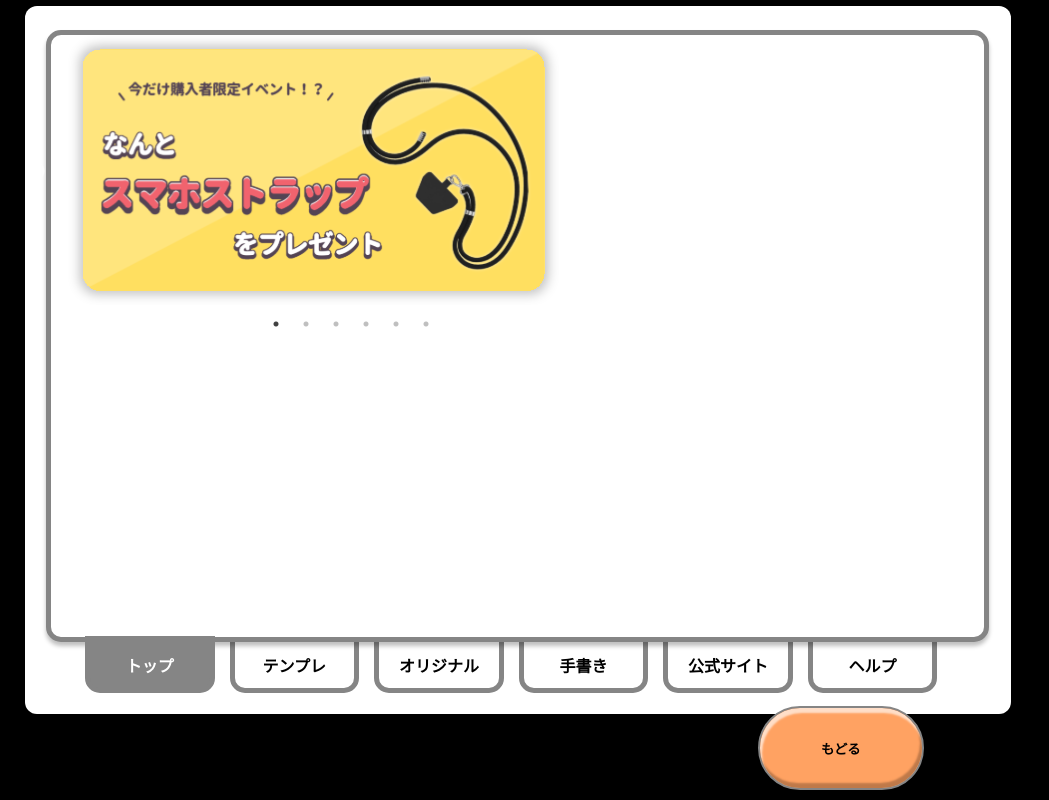
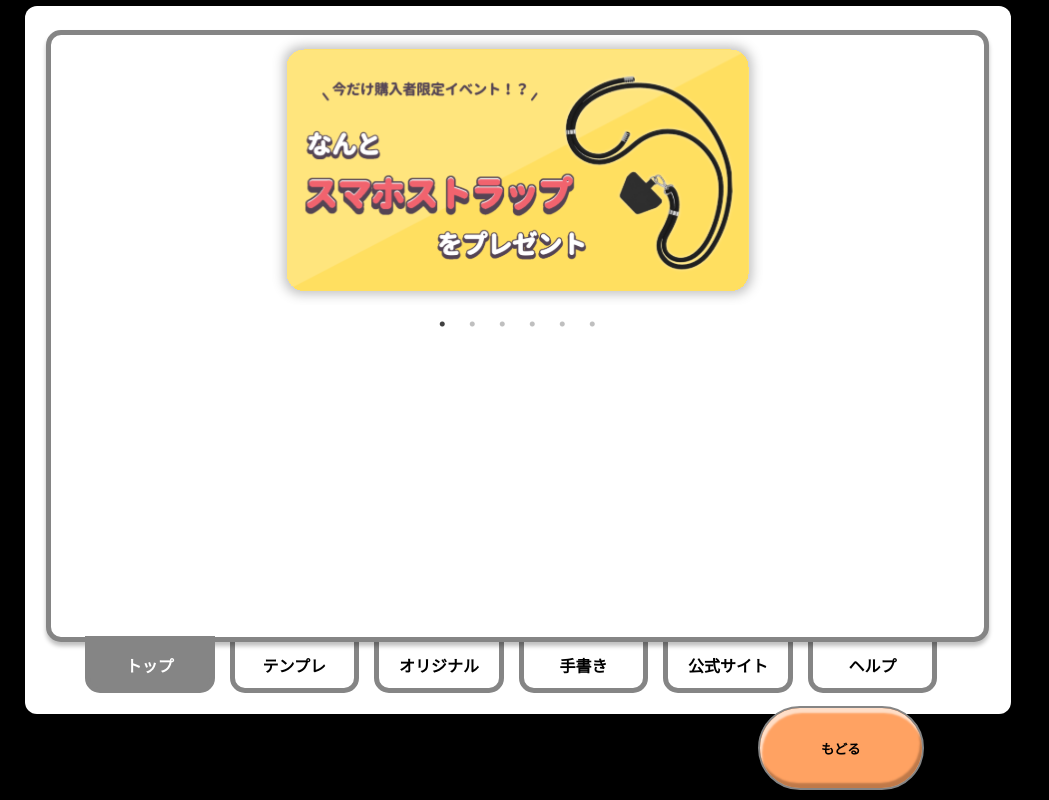
Before and after one commit to 2022-HEW/casebox, a Next.js app: page /service_select in a window 1280 px wide. Shown: the whole page, without its empty margins (0-1049 px from the left). Built offline with nearby package versions, Linux system fonts and the light colour scheme.

Commit message:
サイズ位置OK、未）矢印

```diff
--- a/src/components/common/SlideShow.tsx
+++ b/src/components/common/SlideShow.tsx
@@ -28,8 +28,6 @@ const SlideShow = () => {
 
 		// arrowのカスタム
 		arrow: true, 		// 前・次の矢印表示
-		prevArrow: <button type="button" className={styles.nextArrow}>前の画像</button>,
-		nextArrow: <button type="button" className={styles.nextArrow}>次の画像</button>,
 	// 	responsive: [
 	// 		{
 	// 		breakpoint: 769,//モニターの横幅が769px以下の見せ方
@@ -70,7 +68,7 @@ const SlideShow = () => {
 const ImgDesc = ({ imgPath, imgAlt }:imageType) => {
 	return(
 		<div className={styles.imgContainer}>
-			<Image className={styles.slideImg} src={imgPath} alt={imgAlt} width={525} height={270} />
+			<Image className={styles.slideImg} src={imgPath} alt={imgAlt} width={525} height={270}/>
 		</div>
 	)
 }
--- a/src/styles/slideShow.module.css
+++ b/src/styles/slideShow.module.css
@@ -3,7 +3,8 @@
     ===================================*/
 
     #SliderContainer > *{
-        max-width: 600px;
+        max-width: 525px;
+        margin: 0 auto;
     }
 
     .slider { /*横幅94%で左右に余白を持たせて中央寄せ*/
@@ -64,7 +65,6 @@
     }
 
     .slick-dots button {
-        color: transparent;
         outline: none;
         width: 8px; /*ドットボタンのサイズ*/
         height: 8px; /*ドットボタンのサイズ*/
@@ -77,3 +77,8 @@
     .slick-dots .slick-active button {
         background: #333; /*ドットボタンの現在地表示の色*/
     }
+
+    .slick-prev:before,
+    .slick-next:before {
+        color: yellow;
+    }
```
